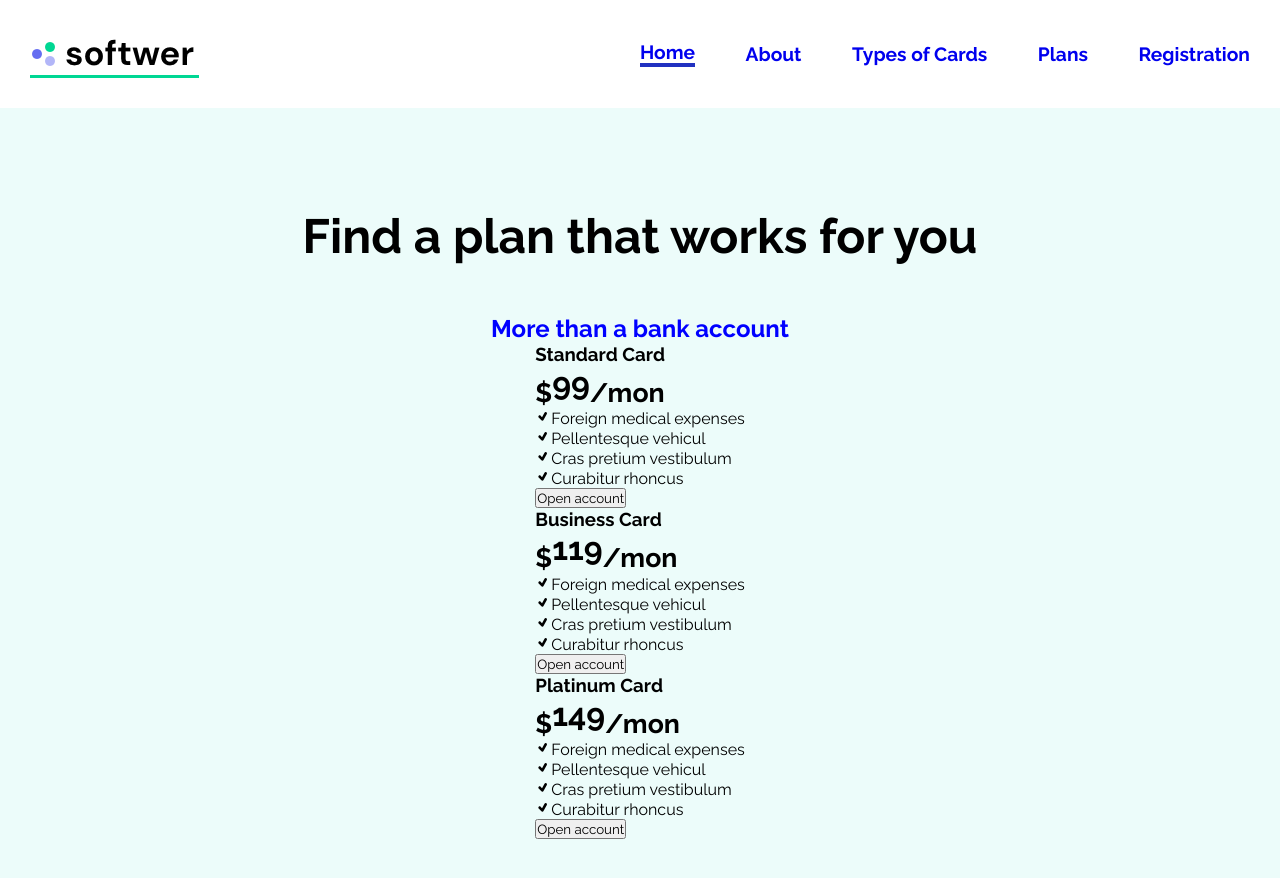
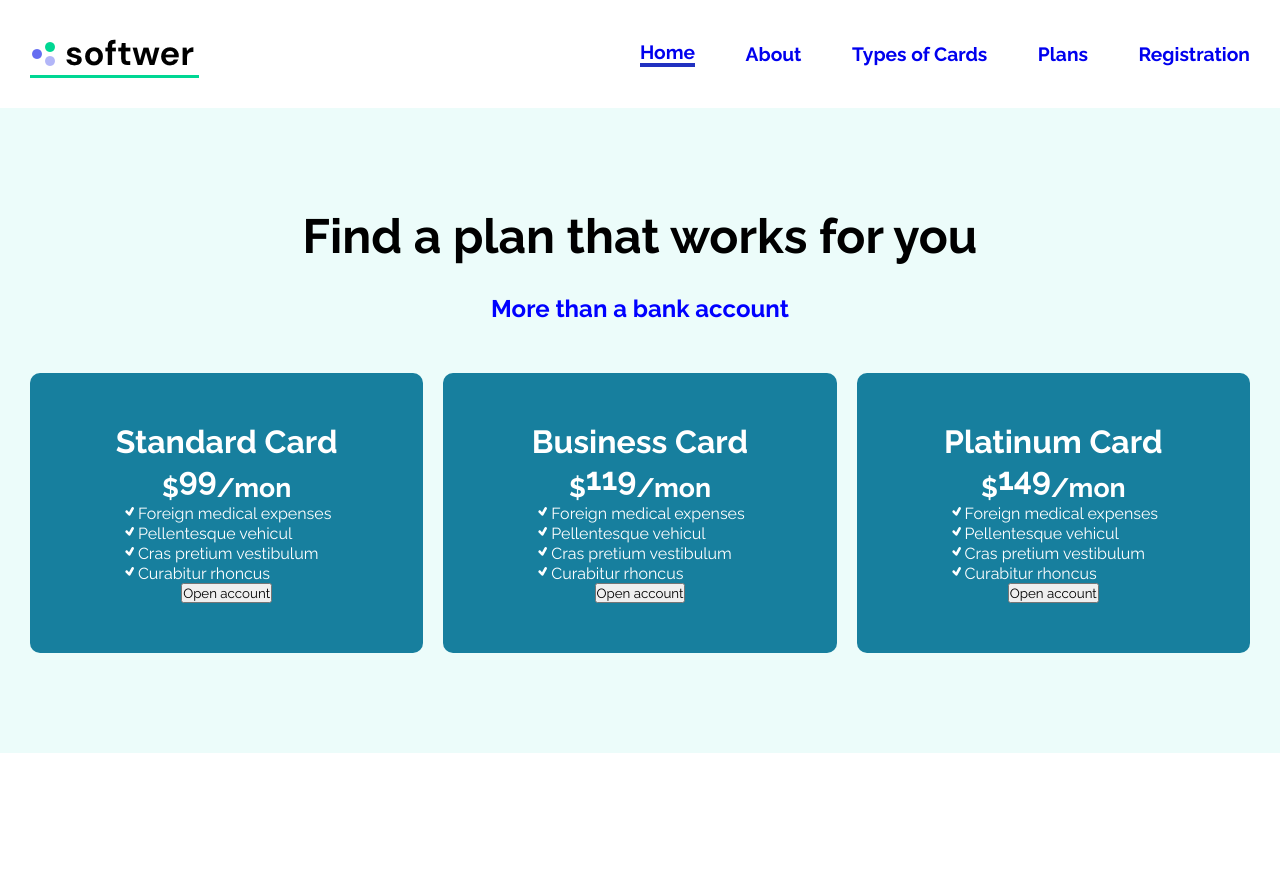
Before and after one commit to Trend20/Softwer, a React (Create React App) app: page /plans in a window 1280 px wide. Shown: the top 878 px of the page. After the commit the page ends 800 px from the top, so only its background shows below. Built offline with nearby package versions, Linux system fonts and the light colour scheme.

Commit message:
fixing platinum plan section

```diff
--- a/src/components/pages/Plans/Plans.css
+++ b/src/components/pages/Plans/Plans.css
@@ -29,5 +29,30 @@
 .plans-head h3{
     font-size: 1.5rem;
     color: blue;
+    margin-top: 30px;
+}
+
+.card-container{
+    display: grid;
     margin-top: 50px;
+    grid-template-columns: repeat(3, 2fr);
+    width: 100%;
+    grid-gap: 20px;
 }
+
+.price-card{
+    display: flex;
+    flex-direction: column;
+    width: 100%;
+    justify-content: center;
+    align-items: center;
+    background: #177f9e;
+    padding: 50px;
+    border: none;
+    color: #fff;
+    border-radius: 10px;
+}
+
+.price-card h3{
+    font-size: 2rem;
+}
```
